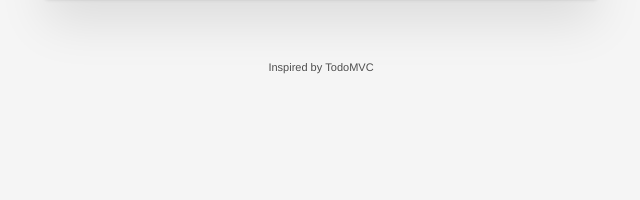
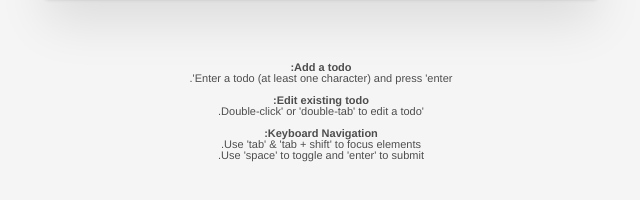
Before and after one commit to flashdesignory/todo-app-web-components, a website with bundled scripts: page rtl.html in a window 1280 px wide. Shown: the part 202-402 px from the top of the page, without its empty margins (319-959 px from the left). Built offline with nearby package versions, Linux system fonts and the light colour scheme.

Commit message:
clean up html

```diff
--- a/rtl.html
+++ b/rtl.html
@@ -4,8 +4,8 @@
 <head>
 	<meta charset="utf-8">
 	<meta name="viewport" content="width=device-width, initial-scale=1">
-	<meta name="description" content="CSS for TodoMVC" />
-	<title>Web Components • TodoMVC</title>
+	<meta name="description" content="A todo app written in JavaScript with web components." />
+	<title>Todo App</title>
 	<link rel="stylesheet" href="src/styles/global.css">
 	<link rel="stylesheet" href="src/styles/header.css">
 	<link rel="stylesheet" href="src/styles/footer.css">
@@ -23,7 +23,15 @@
 	</header>
 	<todo-app></todo-app>
 	<footer class="footer">
-		<p class="footer-text">Inspired by <a class="footer-link" href="http://todomvc.com">TodoMVC</a></p>
+		<p class="footer-text">
+            <b>Add a todo:</b><br />
+            Enter a todo (at least one character) and press 'enter'.<br /><br />
+            <b>Edit existing todo:</b><br />
+            'Double-click' or 'double-tab' to edit a todo.<br /><br />
+            <b>Keyboard Navigation:</b><br />
+            Use 'tab' & 'tab + shift' to focus elements.<br />
+            Use 'space' to toggle and 'enter' to submit.<br />
+        </p>
 	</footer>
 </body>
 
```
Also changed, not shown: index.html (+11 -3 lines).
